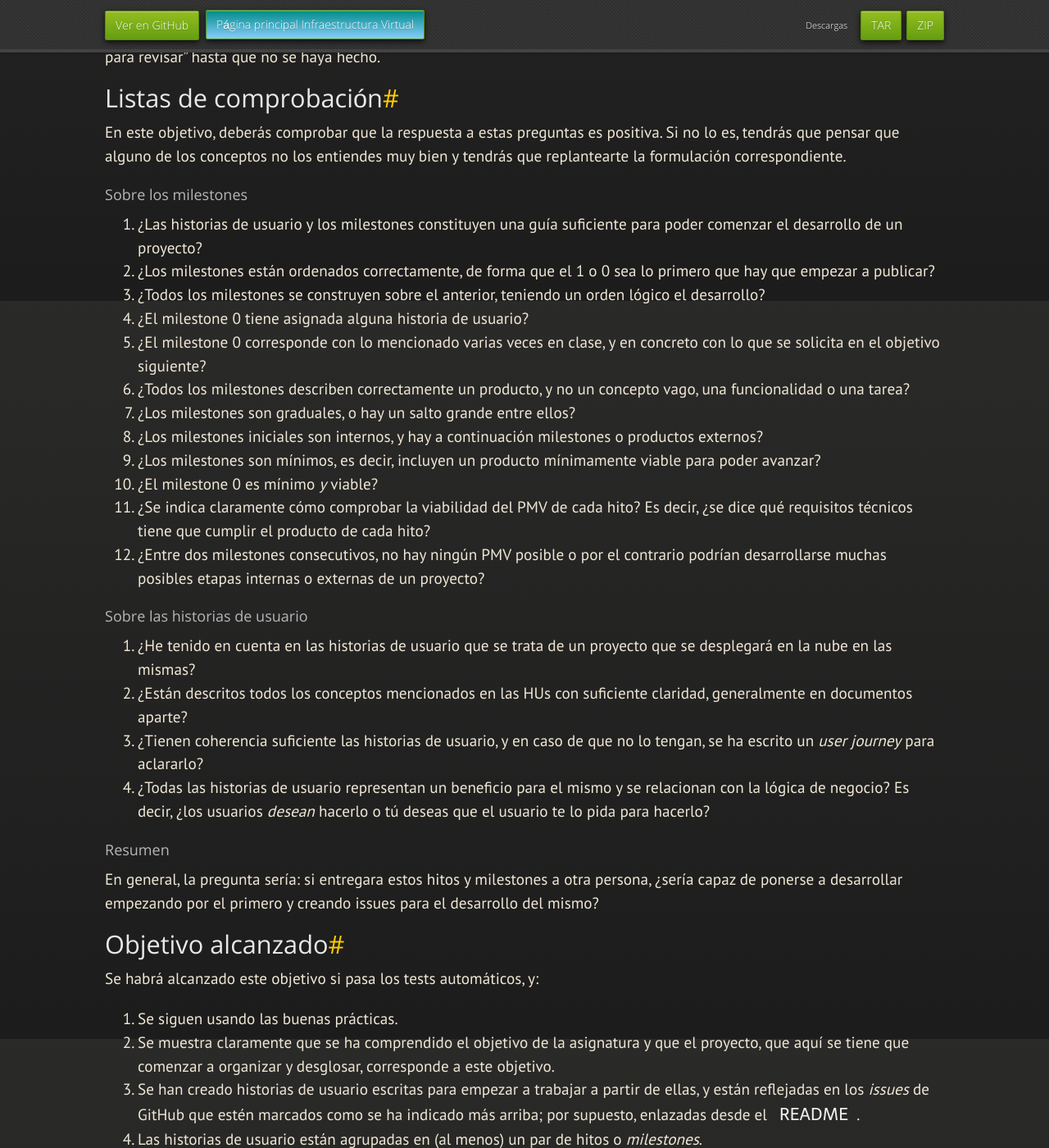
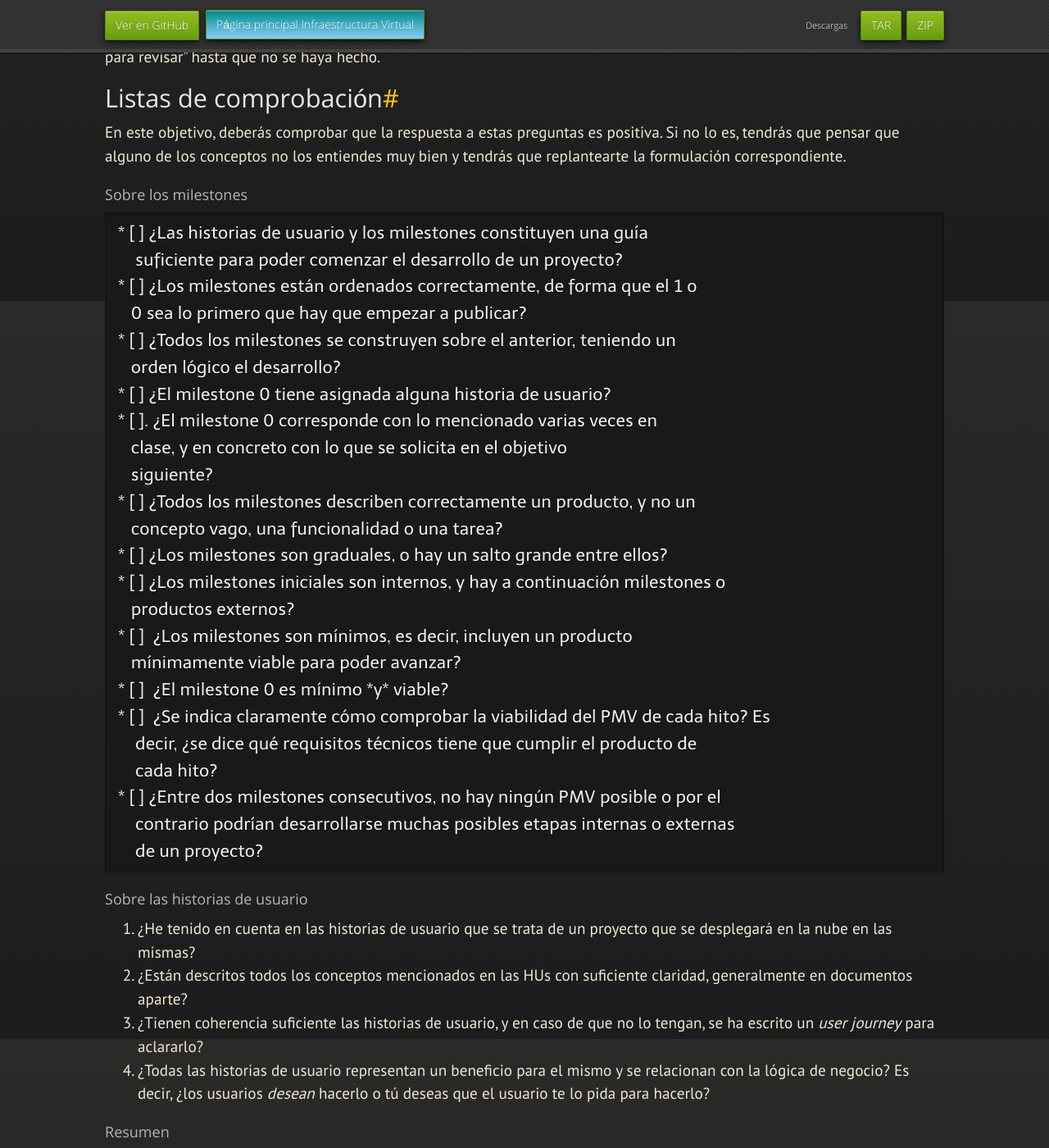
Before and after one commit to JJ/IV, a Jekyll site: the page built from documentos/proyecto/1.Infraestructura.md, in a window 1280 px wide and 1400 px high, scrolled down 4133 px. Shown: the whole window at 82% size. Built offline with Jekyll 4.4.1, drawn with Linux system fonts in a browser that asks for light colours; nearby versions of some CDN libraries; some web fonts are replaced; our own code applies the rules of GitHub Pages for plain Markdown files; some of the changed lines change nothing that is shown.

Commit message:
Sync documentos/proyecto/1.Infraestructura.md de master a gh-pages

````diff
--- a/documentos/proyecto/1.Infraestructura.md
+++ b/documentos/proyecto/1.Infraestructura.md
@@ -227,30 +227,32 @@ entiendes muy bien y tendrás que replantearte la formulación correspondiente.
 
 ### Sobre los milestones
 
-1. ¿Las historias de usuario y los milestones constituyen una guía
-   suficiente para poder comenzar el desarrollo de un proyecto?
-2. ¿Los milestones están ordenados correctamente, de forma que el 1 o
+```plain
+* [ ] ¿Las historias de usuario y los milestones constituyen una guía
+    suficiente para poder comenzar el desarrollo de un proyecto?
+* [ ] ¿Los milestones están ordenados correctamente, de forma que el 1 o
    0 sea lo primero que hay que empezar a publicar?
-3. ¿Todos los milestones se construyen sobre el anterior, teniendo un
+* [ ] ¿Todos los milestones se construyen sobre el anterior, teniendo un
    orden lógico el desarrollo?
-4. ¿El milestone 0 tiene asignada alguna historia de usuario?
-5. ¿El milestone 0 corresponde con lo mencionado varias veces en
+* [ ] ¿El milestone 0 tiene asignada alguna historia de usuario?
+* [ ]. ¿El milestone 0 corresponde con lo mencionado varias veces en
    clase, y en concreto con lo que se solicita en el objetivo
    siguiente?
-6. ¿Todos los milestones describen correctamente un producto, y no un
+* [ ] ¿Todos los milestones describen correctamente un producto, y no un
    concepto vago, una funcionalidad o una tarea?
-7. ¿Los milestones son graduales, o hay un salto grande entre ellos?
-8. ¿Los milestones iniciales son internos, y hay a continuación milestones o
+* [ ] ¿Los milestones son graduales, o hay un salto grande entre ellos?
+* [ ] ¿Los milestones iniciales son internos, y hay a continuación milestones o
    productos externos?
-9. ¿Los milestones son mínimos, es decir, incluyen un producto
+* [ ]  ¿Los milestones son mínimos, es decir, incluyen un producto
    mínimamente viable para poder avanzar?
-10. ¿El milestone 0 es mínimo *y* viable?
-11. ¿Se indica claramente cómo comprobar la viabilidad del PMV de cada hito? Es
+* [ ]  ¿El milestone 0 es mínimo *y* viable?
+* [ ]  ¿Se indica claramente cómo comprobar la viabilidad del PMV de cada hito? Es
     decir, ¿se dice qué requisitos técnicos tiene que cumplir el producto de
     cada hito?
-12. ¿Entre dos milestones consecutivos, no hay ningún PMV posible o por el
+* [ ] ¿Entre dos milestones consecutivos, no hay ningún PMV posible o por el
     contrario podrían desarrollarse muchas posibles etapas internas o externas
     de un proyecto?
+```
 
 ### Sobre las historias de usuario
 
````
